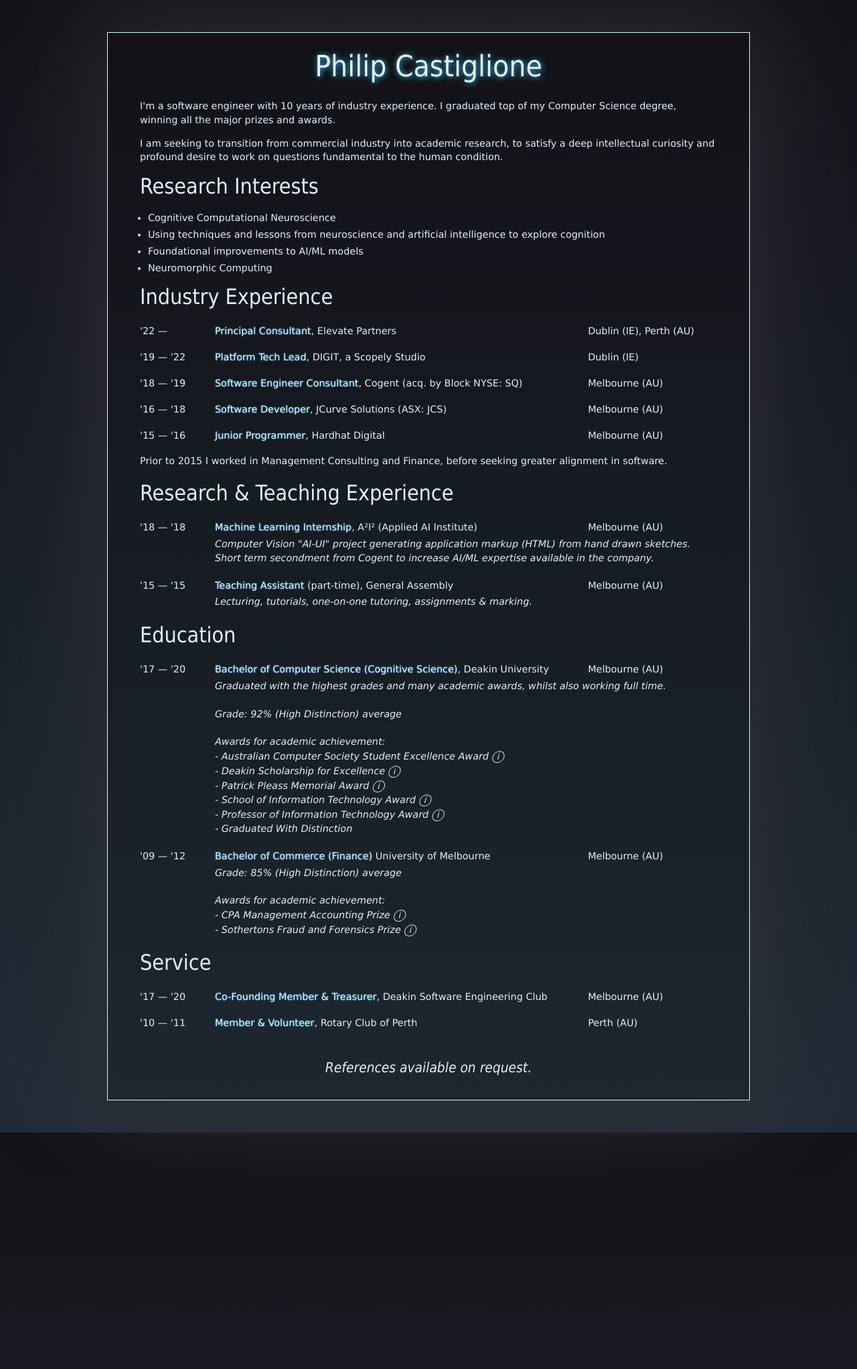
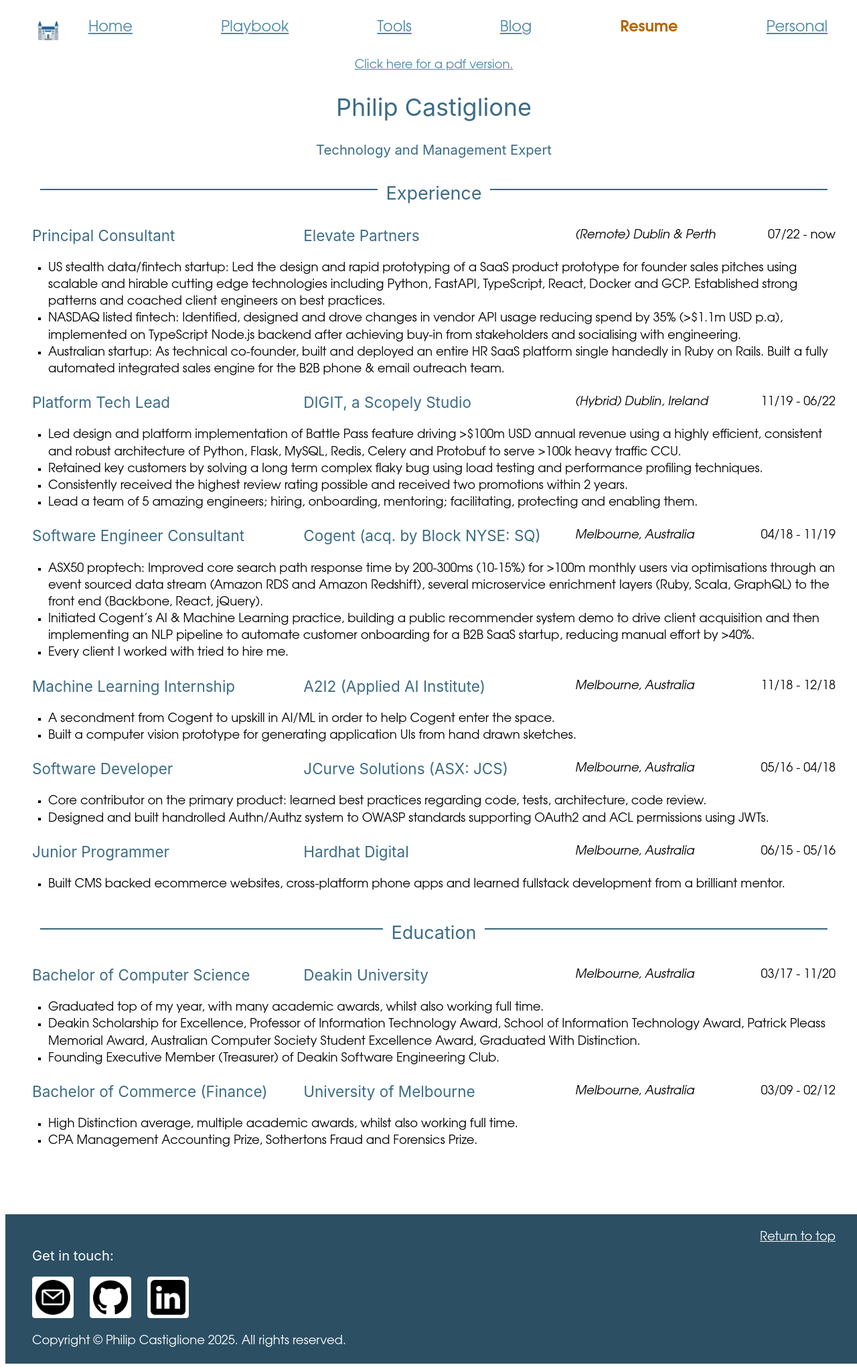
Before and after one commit to PhilipCastiglione/philipcastiglione.github.io, a Jekyll site: the page built from pages/resume.html, in a window 1280 px wide. Shown: the whole page at 67% size. Built offline with Jekyll 4.4.1, drawn with Linux system fonts in a browser that asks for light colours; before the commit the page ends 1691 px from its top, so only the background shows below that.

Commit message:
use more relevant resume

```diff
--- /dev/null
+++ b/_sass/pages/resume.scss
@@ -0,0 +1,65 @@
+.pages-resume {
+    margin-bottom: $spacing-unit * 4;
+
+    p,
+    li,
+    h3 {
+        margin: 0;
+    }
+
+    ul {
+        list-style-type: square;
+        padding-left: $spacing-unit * 3;
+    }
+}
+
+@media only screen and (min-width: $media-desktop) {
+    .pages-resume {
+        margin-bottom: $spacing-unit * 8;
+    }
+}
+
+.pages-resume-header-title {
+    display: flex;
+    align-items: center;
+
+    hr {
+        flex-grow: 1;
+        margin-left: $spacing-unit * 1.5;
+        margin-right: $spacing-unit * 1.5;
+        margin-bottom: $spacing-unit * 0.5;
+        border-color: $color-primary;
+    }
+}
+
+.pages-resume-header-row {
+    display: flex;
+    flex-direction: column;
+    margin-top: $spacing-unit * 2.5;
+
+    p {
+        margin-top: $spacing-unit * 0.5;
+        margin-bottom: $spacing-unit;
+    }
+}
+
+@media only screen and (min-width: $media-desktop) {
+    .pages-resume-header-row {
+        flex-direction: row;
+        gap: $spacing-unit * 2;
+        justify-content: space-between;
+
+        > * {
+            flex-basis: 33.333334%;
+        }
+    }
+}
+
+.pages-resume-header-location-date {
+    display: flex;
+    justify-content: space-between;
+
+    * {
+        display: block;
+    }
+}
--- a/_sass/styles.scss
+++ b/_sass/styles.scss
@@ -8,3 +8,4 @@
 @import "layouts/post";
 
 @import "pages/index";
+@import "pages/resume";
--- a/pages/resume.html
+++ b/pages/resume.html
@@ -1,272 +1,153 @@
 ---
-layout: bare
+layout: default
 title: Philip Castiglione – Resume
 permalink: /resume.html
 ---
-<style>
-  * {
-    margin: 0;
-    padding: 0;
-    box-sizing: border-box;
-  }
 
-  body {
-    max-width: 1056px;
-    margin: 0 auto;
-    padding: 48px;
-    color: #e1f1fa;
-    background: linear-gradient(#141419, #232d39);
-  }
-
-  main {
-    border: 1px solid #e1f1fa;
-    background-color: rgba(0, 0, 0, 0.14);
-    box-shadow: 0px 0px 140px #323238;
-    padding: 24px 48px;
-  }
-
-  h1,
-  h2,
-  h3 {
-    font-family: Tahoma, Arial, Helvetica, sans-serif;
-    font-weight: 100;
-  }
-
-  h1 {
-    text-align: center;
-    font-size: 2.75rem;
-    margin-bottom: 24px;
-  }
-
-  h2 {
-    font-size: 2rem;
-    margin-bottom: 18px;
-  }
-
-  h3 {
-    text-align: center;
-    font-size: 1.3rem;
-    margin: 30px 0 12px 0;
-    font-style: italic;
-  }
-
-  p,
-  ul,
-  ol {
-    font-family: Verdana, Arial, Helvetica, sans-serif;
-    font-weight: 100;
-    margin-bottom: 14px;
-    font-size: 0.9rem;
-    line-height: 1.3rem;
-  }
-
-  ul li,
-  ol li {
-    padding-bottom: 4px;
-  }
-
-  /* last list item should have no padding */
-  ul li:last-child,
-  ol li:last-child {
-    padding-bottom: 0;
-  }
-
-  ul {
-    padding-left: 12px;
-  }
-
-  ol {
-    padding-left: 18px;
-  }
-
-  a {
-    color: #e1f1fa;
-  }
-
-  a:hover {
-    color: #3ebef5;
-  }
-
-  .text-shadow {
-    text-shadow: 1px 1px 8px #3ebef5;
-  }
-
-  .grid {
-    display: grid;
-    grid-template-columns: auto auto auto;
-    gap: 4px 24px;
-  }
-
-  .full-row {
-    grid-column: 1 / -1;
-  }
-
-  .two-column-cell {
-    grid-column: span 2;
-    margin-top: -14px;
-    margin-bottom: 16px;
-    font-style: italic;
-  }
-
-  .tooltip {
-    font-size: 1.1rem;
-    display: inline-block;
-    position: relative;
-  }
-
-  .tooltip:hover {
-    color: #3ebef5;
-  }
-
-  .tooltip-content {
-    font-size: 0.9rem;
-    display: none;
-    min-width: 300px;
-    position: absolute;
-    z-index: 1;
-    top: -30px;
-    right: 0;
-    background-color: black;
-    border: 1px dotted white;
-    color: #e1f1fa;
-    padding: 4px 8px;
-  }
-
-  .tooltip:hover .tooltip-content {
-    display: block;
-  }
-
-  .title {
-    text-shadow: 0px 0px 2px #3ebef5;
-  }
-
-  .hide {
-    display: none;
-  }
-
-  @media only screen and (max-width: 600px) {
-    body {
-      padding: 20px;
-    }
-
-    main {
-      padding: 12px 24px;
-    }
-  }
-</style>
-<main>
-  <h1><span class="text-shadow">Philip Castiglione</span></h1>
-  <section>
-    <p>
-      I'm a software engineer with 10 years of industry experience. I graduated top of my Computer Science degree,
-      winning all the major prizes and awards.
-    </p>
-    <p>
-      I am seeking to transition from commercial industry into academic research, to satisfy a deep intellectual
-      curiosity and profound desire to work on questions fundamental to the human condition.
-    </p>
-  </section>
-  <section>
-    <h2 class="full-row">Research Interests</h2>
+<div class="pages-resume page-container">
+  <div class="outer-container">
+    <div class="text-center">
+      <p>
+        <a href="{{ '/public/PhilipCastiglioneResume.pdf' | relative_url }}">Click here for a pdf version.</a>
+      </p>
+      <h1>Philip Castiglione</h1>
+      <h4>Technology and Management Expert</h4>
+    </div>
+    <div class="pages-resume-header-title">
+      <hr>
+      <h2>Experience</h2>
+      <hr>
+    </div>
+    <!-- Elevate Partners -->
+    <div class="pages-resume-header-row">
+      <h3>Principal Consultant</h3>
+      <h3>Elevate Partners</h3>
+      <p class="pages-resume-header-location-date">
+        <em>(Remote) Dublin & Perth</em>
+        <span>07/22 - now</span>
+      </p>
+    </div>
     <ul>
-      <li>Cognitive Computational Neuroscience</li>
-      <li>Using techniques and lessons from neuroscience and artificial intelligence to explore cognition</li>
-      <li>Foundational improvements to AI/ML models</li>
-      <li>Neuromorphic Computing</li>
+      <li>US stealth data/fintech startup: Led the design and rapid prototyping of a SaaS product prototype for founder
+        sales pitches using scalable and hirable cutting edge technologies including Python, FastAPI, TypeScript, React,
+        Docker and GCP. Established strong patterns and coached client engineers on best practices.</li>
+      <li>NASDAQ listed fintech: Identified, designed and drove changes in vendor API usage reducing spend by 35%
+        (>$1.1m USD p.a), implemented on TypeScript Node.js backend after achieving buy-in from stakeholders and
+        socialising with engineering.</li>
+      <li>Australian startup: As technical co-founder, built and deployed an entire HR SaaS platform single handedly in
+        Ruby on Rails. Built a fully automated integrated sales engine for the B2B phone & email outreach team.</li>
     </ul>
-  </section>
-  <section class="grid">
-    <h2 class="full-row">Industry Experience</h2>
-    <p>'22 &mdash; </p>
-    <p><span class="title">Principal Consultant</span>, Elevate Partners</p>
-    <p>Dublin (IE), Perth (AU)</p>
-    <p>'19 &mdash; '22</p>
-    <p><span class="title">Platform Tech Lead</span>, DIGIT, a Scopely Studio</p>
-    <p>Dublin (IE)</p>
-    <p>'18 &mdash; '19</p>
-    <p><span class="title">Software Engineer Consultant</span>, Cogent (acq. by Block NYSE: SQ)</p>
-    <p>Melbourne (AU)</p>
-    <p>'16 &mdash; '18</p>
-    <p><span class="title">Software Developer</span>, JCurve Solutions (ASX: JCS)</p>
-    <p>Melbourne (AU)</p>
-    <p>'15 &mdash; '16</p>
-    <p><span class="title">Junior Programmer</span>, Hardhat Digital</p>
-    <p>Melbourne (AU)</p>
-    <p class="full-row">Prior to 2015 I worked in Management Consulting and Finance, before seeking greater alignment
-      in software.</p>
-    <p class="hide">'13 &mdash; '15</p>
-    <p class="hide"><span class="title">Strategy and Business Analyst</span>, University of Melbourne</p>
-    <p class="hide">Melbourne (AU)</p>
-    <p class="hide">'11 &mdash; '14</p>
-    <p class="hide"><span class="title">Non-Executive Director</span>, Safe Marketing Australia</p>
-    <p class="hide">Melbourne (AU)</p>
-    <p class="hide">'12 &mdash; '13</p>
-    <p class="hide"><span class="title">Management Consultant - Operations & Strategy</span>, KPMG</p>
-    <p class="hide">Brisbane (AU)</p>
-    <p class="hide">'09 &mdash; '11</p>
-    <p class="hide"><span class="title">Co-Founder</span>, SC Financial Group & Castiglione Securities Trading</p>
-    <p class="hide">Bangkok (TH), Perth (AU)</p>
-    <p class="hide">'05 &mdash; '09</p>
-    <p class="hide"><span class="title">Senior Accounts Officer</span>, The University of Western Australia</p>
-    <p class="hide">Perth (AU)</p>
-    <h2 class="full-row">Research & Teaching Experience</h2>
-    <p>'18 &mdash; '18</p>
-    <p><span class="title">Machine Learning Internship</span>, A²I² (Applied AI Institute)</p>
-    <p>Melbourne (AU)</p>
-    <p></p>
-    <p class="two-column-cell">Computer Vision "AI-UI" project generating application markup (HTML) from hand drawn
-      sketches.<br>Short term secondment from Cogent to increase AI/ML expertise available in the company.</p>
-    <p>'15 &mdash; '15</p>
-    <p><span class="title">Teaching Assistant</span> (part-time), General Assembly</p>
-    <p>Melbourne (AU)</p>
-    <p></p>
-    <p class="two-column-cell">Lecturing, tutorials, one-on-one tutoring, assignments & marking.</p>
-    <h2 class="full-row">Education</h2>
-    <p>'17 &mdash; '20</p>
-    <p><span class="title">Bachelor of Computer Science (Cognitive Science)</span>, Deakin University</p>
-    <p>Melbourne (AU)</p>
-    <p></p>
-    <p class="two-column-cell">
-      Graduated with the highest grades and many academic awards, whilst also working full time.<br>
-      <br>
-      Grade: 92% (High Distinction) average<br>
-      <br>
-      Awards for academic achievement:<br>
-      - Australian Computer Society Student Excellence Award <span class="tooltip">ⓘ<span
-          class="tooltip-content">Awarded to the best performing student who has successfully completed their final
-          year in an ACS-accredited undergraduate course</span></span><br>
-      - Deakin Scholarship for Excellence <span class="tooltip">ⓘ<span class="tooltip-content">Awarded for exceptional
-          academic achievement</span></span><br>
-      - Patrick Pleass Memorial Award <span class="tooltip">ⓘ<span class="tooltip-content">Top mark across first 2
-          years in Bachelor of Computer Science</span></span><br>
-      - School of Information Technology Award <span class="tooltip">ⓘ<span class="tooltip-content">Top mark amongst
-          second year IT students faculty & campus wide</span></span><br>
-      - Professor of Information Technology Award <span class="tooltip">ⓘ<span class="tooltip-content">Top mark
-          amongst first year IT students faculty & campus wide</span></span><br>
-      - Graduated With Distinction
-    </p>
-    <p>'09 &mdash; '12</p>
-    <p><span class="title">Bachelor of Commerce (Finance)</span> University of Melbourne</p>
-    <p>Melbourne (AU)</p>
-    <p></p>
-    <p class="two-column-cell">
-      Grade: 85% (High Distinction) average<br>
-      <br>
-      Awards for academic achievement:<br>
-      - CPA Management Accounting Prize <span class="tooltip">ⓘ<span class="tooltip-content">Top student in Management
-          Accounting</span></span><br>
-      - Sothertons Fraud and Forensics Prize <span class="tooltip">ⓘ<span class="tooltip-content">Top student in
-          Business Fraud and Forensics</span></span><br>
-    </p>
-    <h2 class="full-row">Service</h2>
-    <p>'17 &mdash; '20</p>
-    <p><span class="title">Co-Founding Member & Treasurer</span>, Deakin Software Engineering Club</p>
-    <p>Melbourne (AU)</p>
-    <p>'10 &mdash; '11</p>
-    <p><span class="title">Member & Volunteer</span>, Rotary Club of Perth</p>
-    <p>Perth (AU)</p>
-  </section>
-  <section>
-    <h3>References available on request.</h3>
-  </section>
-</main>
+    <!-- DIGIT, a Scopely Studio -->
+    <div class="pages-resume-header-row">
+      <h3>Platform Tech Lead</h3>
+      <h3>DIGIT, a Scopely Studio</h3>
+      <p class="pages-resume-header-location-date">
+        <em>(Hybrid) Dublin, Ireland</em>
+        <span>11/19 - 06/22</span>
+      </p>
+    </div>
+    <ul>
+      <li>Led design and platform implementation of Battle Pass feature driving >$100m USD annual revenue using a highly
+        efficient, consistent and robust architecture of Python, Flask, MySQL, Redis, Celery and Protobuf to serve >100k
+        heavy traffic CCU.</li>
+      <li>Retained key customers by solving a long term complex flaky bug using load testing and performance profiling
+        techniques.</li>
+      <li>Consistently received the highest review rating possible and received two promotions within 2 years.</li>
+      <li>Lead a team of 5 amazing engineers; hiring, onboarding, mentoring; facilitating, protecting and enabling them.
+      </li>
+    </ul>
+    <!-- Cogent (acq. by Block NYSE: SQ) -->
+    <div class="pages-resume-header-row">
+      <h3>Software Engineer Consultant</h3>
+      <h3>Cogent (acq. by Block NYSE: SQ)</h3>
+      <p class="pages-resume-header-location-date">
+        <em>Melbourne, Australia</em>
+        <span>04/18 - 11/19</span>
+      </p>
+    </div>
+    <ul>
+      <li>ASX50 proptech: Improved core search path response time by 200-300ms (10-15%) for >100m monthly users via
+        optimisations through an event sourced data stream (Amazon RDS and Amazon Redshift), several microservice
+        enrichment layers (Ruby, Scala, GraphQL) to the front end (Backbone, React, jQuery).</li>
+      <li>Initiated Cogent’s AI & Machine Learning practice, building a public recommender system demo to drive client
+        acquisition and then implementing an NLP pipeline to automate customer onboarding for a B2B SaaS startup,
+        reducing manual effort by >40%.</li>
+      <li>Every client I worked with tried to hire me.</li>
+    </ul>
+    <!-- A2I2 (Applied AI Institute) -->
+    <div class="pages-resume-header-row">
+      <h3>Machine Learning Internship</h3>
+      <h3>A2I2 (Applied AI Institute)</h3>
+      <p class="pages-resume-header-location-date">
+        <em>Melbourne, Australia</em>
+        <span>11/18 - 12/18</span>
+      </p>
+    </div>
+    <ul>
+      <li>A secondment from Cogent to upskill in AI/ML in order to help Cogent enter the space.</li>
+      <li>Built a computer vision prototype for generating application UIs from hand drawn sketches.</li>
+    </ul>
+    <!-- JCurve Solutions (ASX: JCS) -->
+    <div class="pages-resume-header-row">
+      <h3>Software Developer</h3>
+      <h3>JCurve Solutions (ASX: JCS)</h3>
+      <p class="pages-resume-header-location-date">
+        <em>Melbourne, Australia</em>
+        <span>05/16 - 04/18</span>
+      </p>
+    </div>
+    <ul>
+      <li>Core contributor on the primary product: learned best practices regarding code, tests, architecture, code
+        review.</li>
+      <li>Designed and built handrolled Authn/Authz system to OWASP standards supporting OAuth2 and ACL permissions
+        using JWTs.</li>
+    </ul>
+    <!-- Hardhat Digital -->
+    <div class="pages-resume-header-row">
+      <h3>Junior Programmer</h3>
+      <h3>Hardhat Digital</h3>
+      <p class="pages-resume-header-location-date">
+        <em>Melbourne, Australia</em>
+        <span>06/15 - 05/16</span>
+      </p>
+    </div>
+    <ul>
+      <li>Built CMS backed ecommerce websites, cross-platform phone apps and learned fullstack development from a
+        brilliant mentor.</li>
+    </ul>
+    <div class="pages-resume-header-title">
+      <hr>
+      <h2>Education</h2>
+      <hr>
+    </div>
+    <!-- Deakin University -->
+    <div class="pages-resume-header-row">
+      <h3>Bachelor of Computer Science</h3>
+      <h3>Deakin University</h3>
+      <p class="pages-resume-header-location-date">
+        <em>Melbourne, Australia</em>
+        <span>03/17 - 11/20</span>
+      </p>
+    </div>
+    <ul>
+      <li>Graduated top of my year, with many academic awards, whilst also working full time.</li>
+      <li>Deakin Scholarship for Excellence, Professor of Information Technology Award, School of Information Technology
+        Award, Patrick Pleass Memorial Award, Australian Computer Society Student Excellence Award, Graduated With
+        Distinction.</li>
+      <li>Founding Executive Member (Treasurer) of Deakin Software Engineering Club.</li>
+    </ul>
+    <!-- University of Melbourne -->
+    <div class="pages-resume-header-row">
+      <h3>Bachelor of Commerce (Finance)</h3>
+      <h3>University of Melbourne</h3>
+      <p class="pages-resume-header-location-date">
+        <em>Melbourne, Australia</em>
+        <span>03/09 - 02/12</span>
+      </p>
+    </div>
+    <ul>
+      <li>High Distinction average, multiple academic awards, whilst also working full time.</li>
+      <li>CPA Management Accounting Prize, Sothertons Fraud and Forensics Prize.</li>
+    </ul>
+  </div>
+</div>
```
Also changed, not shown: README.md, 2 other files.
